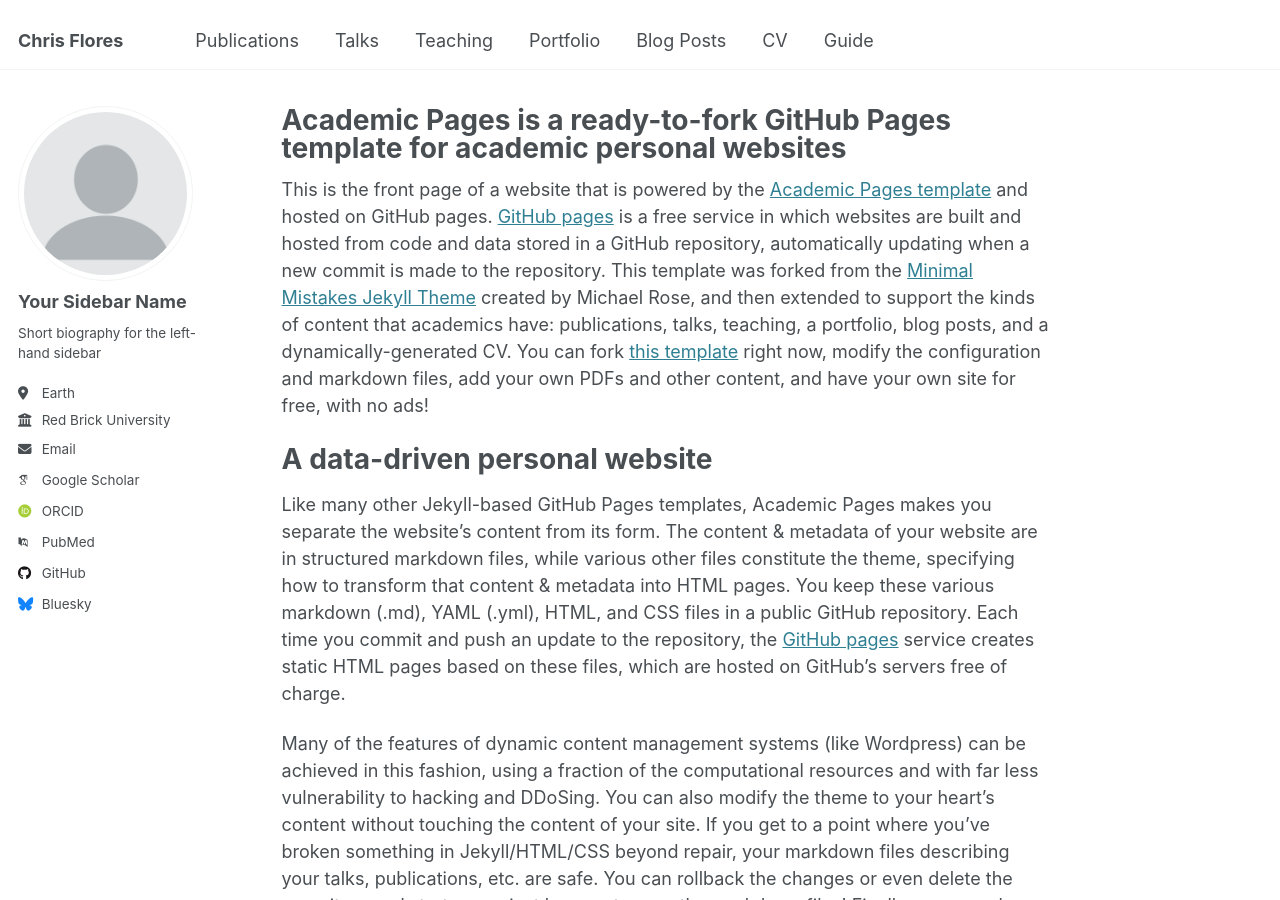
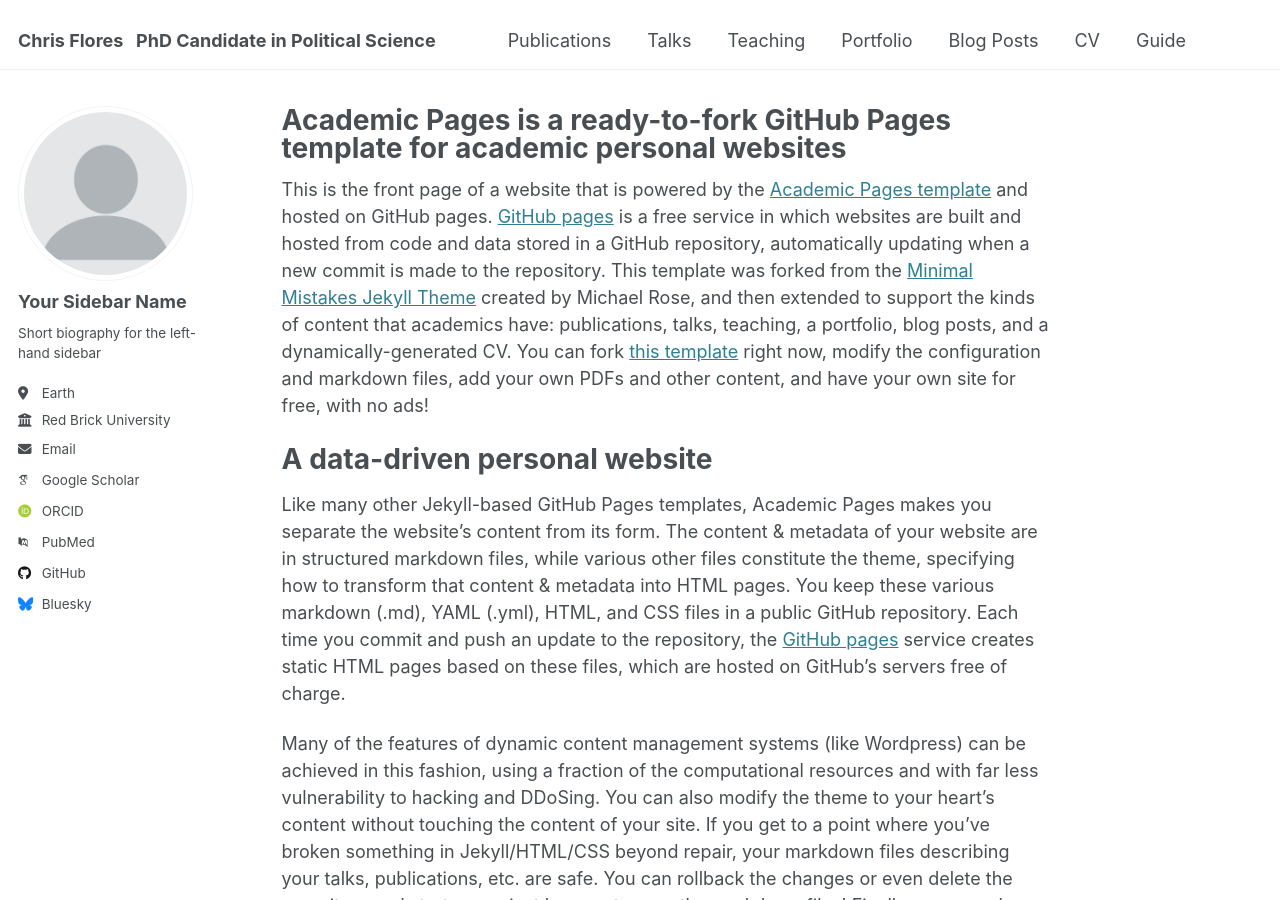
Before and after one commit to chris-flor/chris-flor.github.io, a Jekyll site: the page built from _pages/about.md, in a window 1280 px wide and 900 px high. Built offline with Jekyll 4.4.1, drawn with Linux system fonts in a browser that asks for light colours; some web fonts are replaced.

Commit message:
Update _config.yml

```diff
--- a/_config.yml
+++ b/_config.yml
@@ -9,7 +9,7 @@
 # Basic Site Settings
 locale                   : "en-US"
 site_theme               : "default"
-title                    : "Chris Flores"
+title                    : "Chris Flores &nbsp PhD Candidate in Political Science"
 title_separator          : "-"
 name                     : &name "Chris Flores"
 description              : &description "personal description"
```
